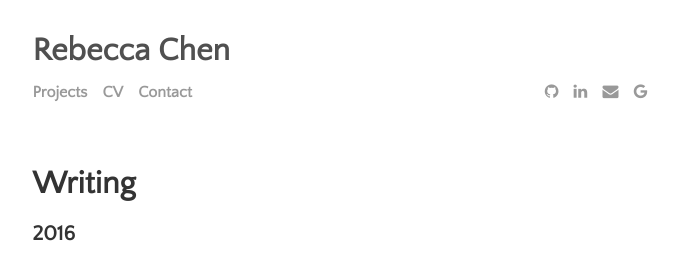
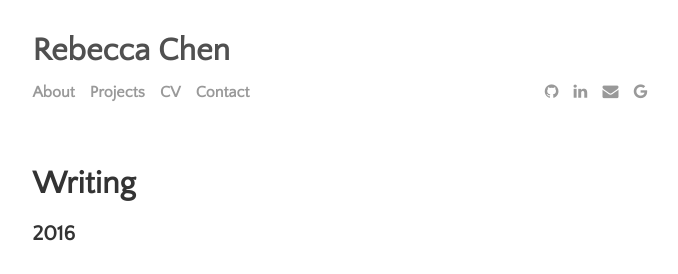
Before and after one commit to rebeccachen0/website_backup, a Jekyll site: the page built from menu/writing.md, in a window 1280 px wide. Shown: the top 274 px of the page, without its empty margins (300-978 px from the left). Built offline with Jekyll 4.4.1, drawn with Linux system fonts in a browser that asks for light colours.

Commit message:
Update settings.yml

```diff
--- a/_data/settings.yml
+++ b/_data/settings.yml
@@ -7,6 +7,7 @@ disqus:
 google-ID: ''
 
 menu:
+- {name: 'About', url: 'about.html'}
 - {name: 'Projects', url: 'projects.html'}
 - {name: 'CV', url: 'cv.html'}
 - {name: 'Contact', url: 'contact.html'}
```
